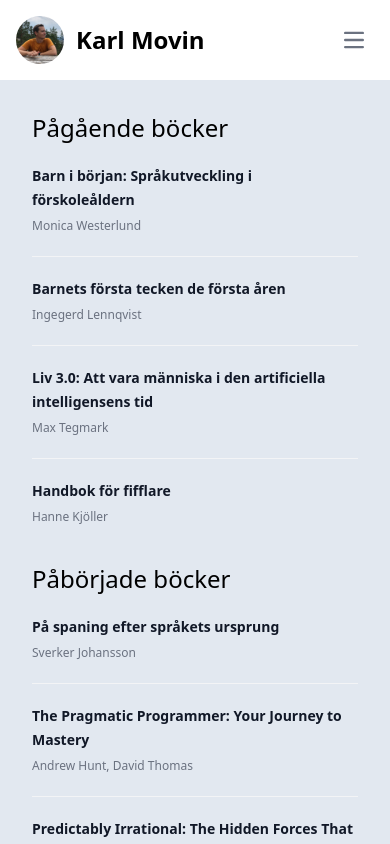
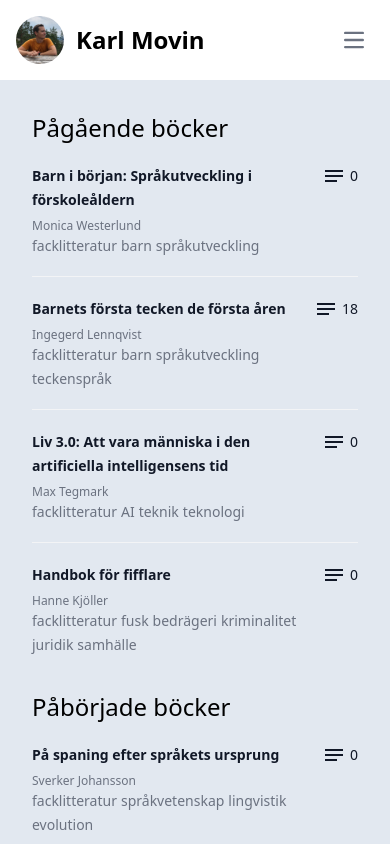
Before and after one commit to karlmovin/karlmovin.github.io, a React (Vite) app: page /books in a window 390 px wide. Shown: the top 844 px of the page. Built offline with nearby package versions, Linux system fonts and the light colour scheme.

Commit message:
fix mobile view

```diff
--- a/src/routes/book.tsx
+++ b/src/routes/book.tsx
@@ -10,15 +10,14 @@ function BookPage() {
     <main className="flex flex-col gap-4 container max-w-screen-xl">
       <p className="text-2xl">{title}</p>
       <p className="text-sm">Författare: {author}</p>
-      <div className="flex gap-2">
+      <div className="flex gap-2 flex-wrap">
         {genres.map((genre) => (
           <div className="relative grid select-none items-center whitespace-nowrap rounded-lg border border-gray-900 py-1.5 px-3 font-sans text-xs font-bold uppercase text-gray-700">
             {genre}
           </div>
         ))}
       </div>
-      <div className="w-[32rem]">
-        <ul className="flex flex-col w-full gap-3">
+      <ul className="flex flex-col w-full max-w-[32rem] gap-3">
         {notes.map((note, index) => (
           <li
             className="flex gap-4 pt-2 pb-4 bg-slate-300 border-l-2 border-slate-600"
@@ -30,7 +29,6 @@ function BookPage() {
           </li>
         ))}
       </ul>
-      </div>
     </main>
   );
 }
--- a/src/routes/books.tsx
+++ b/src/routes/books.tsx
@@ -40,14 +40,29 @@ function BookList({
               <p className="mt-1 truncate text-xs leading-5 text-gray-500">
                 {book.author}
               </p>
+              <div className="flex sm:hidden gap-1 flex-wrap">
+                {book.genres.map((genre) => (
+                  <button
+                    key={genre}
+                    className={`text-gray-500 text-sm hover:underline ${
+                      genreFilters.includes(genre) ? "font-semibold" : ""
+                    }`}
+                    onClick={() =>
+                      handleGenreFilter(!genreFilters.includes(genre), genre)
+                    }
+                  >
+                    {genre}
+                  </button>
+                ))}
+              </div>
             </div>
           </div>
-          <div className="hidden shrink-0 sm:flex sm:flex-col sm:items-end">
+          <div className="shrink-0 flex flex-col items-end">
             <p className="text-sm leading-6 text-gray-900 flex gap-1">
               <span className="material-symbols-outlined">notes</span>
               {book.notes.length}
             </p>
-            <div className="flex gap-1">
+            <div className="hidden sm:flex gap-1">
               {book.genres.map((genre) => (
                 <button
                   key={genre}
```
Lines whose indentation alone changed are shown as unchanged.
